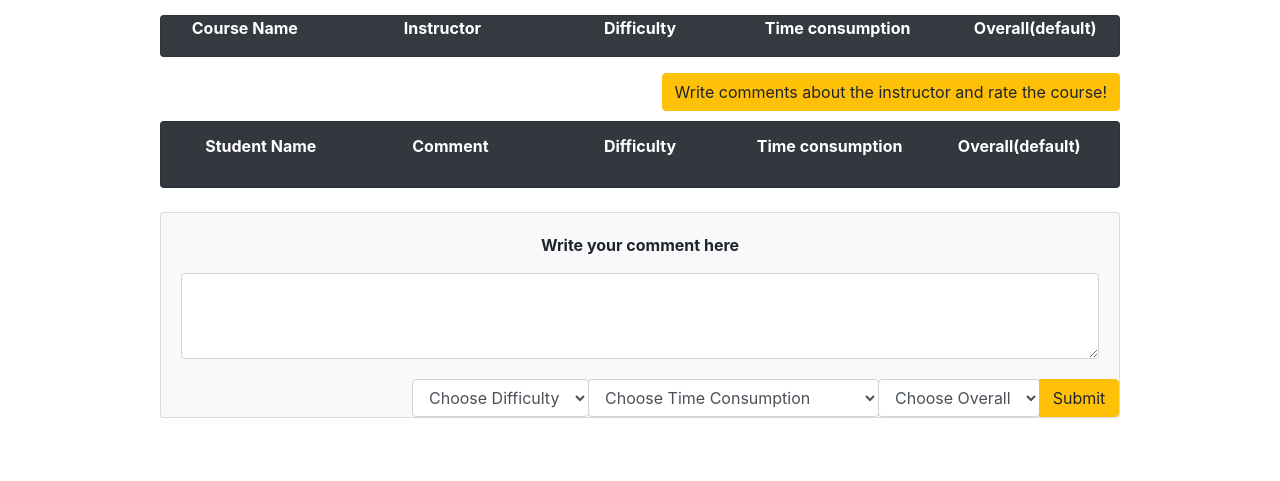
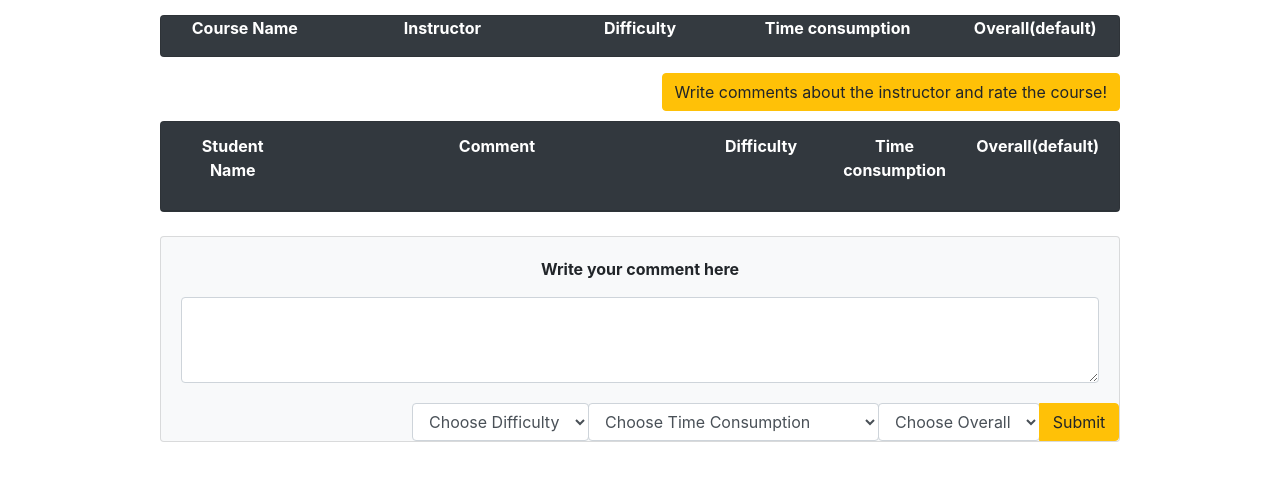
Before and after one commit to cozheyuanzhangde/Findurcourse, a website: page client/coursedetail.html in a window 1280 px wide. Shown: the part 67-548 px from the top of the page. Drawn offline with nearby package versions, Linux system fonts and the light colour scheme; no server answers.

Commit message:
Update coursedetail.html

```diff
--- a/client/coursedetail.html
+++ b/client/coursedetail.html
@@ -102,19 +102,19 @@
       <div class="card bg-dark text-white containerDetail">
         <div class="card-header">
           <div class="row" class = "card-body">
-            <div class="col-sm" class = "card-title">
+            <div class="col" class = "card-title">
                 <p class="font-weight-bolder">Student Name</p>
             </div>
-            <div class="col-sm" class = "card-title">
+            <div class="col-5" class = "card-title">
                 <p class="font-weight-bolder">Comment</p>
             </div>
-            <div class="col-sm" class = "card-title">
+            <div class="col" class = "card-title">
                 <p class="font-weight-bolder">Difficulty</p>
             </div>
-            <div class="col-sm" class = "card-title">
+            <div class="col" class = "card-title">
                 <p class="font-weight-bolder">Time consumption</p>
             </div>
-            <div class="col-sm" class = "card-title">
+            <div class="col" class = "card-title">
                 <p class="font-weight-bolder">Overall(default)</p>
             </div>
         </div>
```
